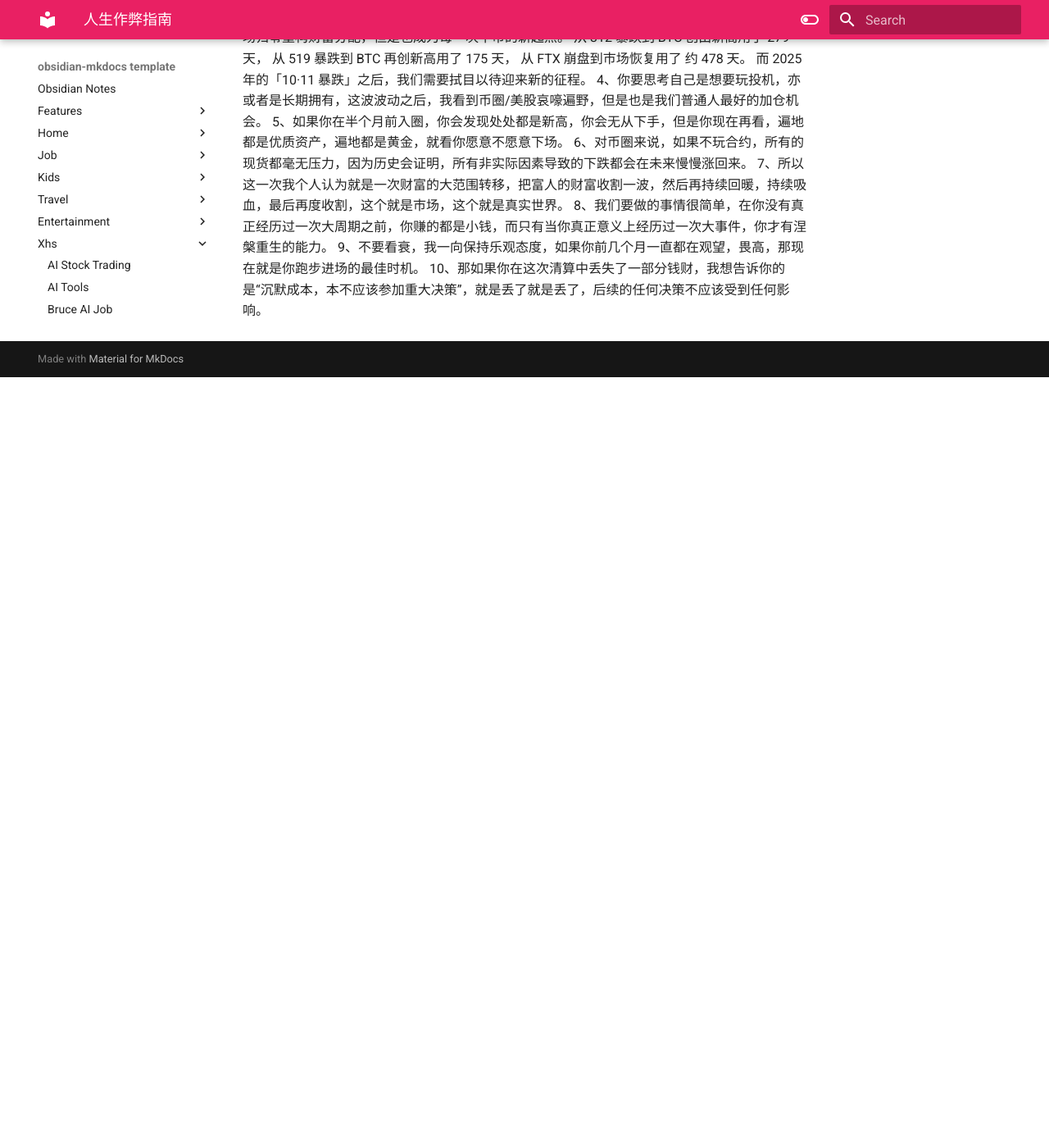
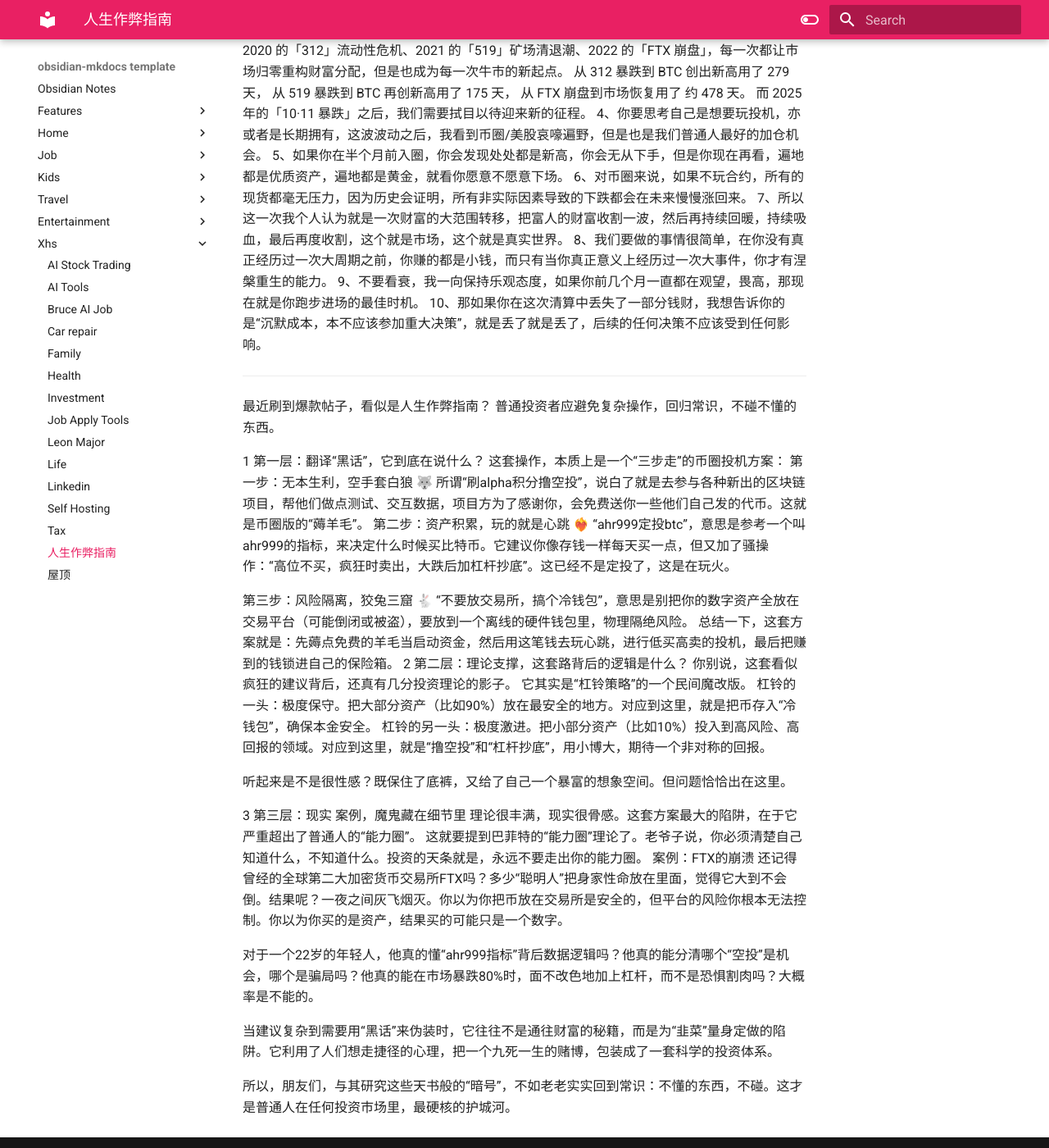
Before and after one commit to macsymgit/obsidian, an MkDocs documentation site: the page built from docs/xhs/人生作弊指南.md, in a window 1280 px wide and 1400 px high, scrolled down 1909 px. Shown: the whole window at 82% size. Built offline with MkDocs 1.6.1 and Material for MkDocs 9.7.7, drawn with Linux system fonts in a browser that asks for light colours; before the commit the page ends 2369 px from its top, so only the background shows below that; some of the changed text lies outside the part shown.

Commit message:
vault backup: 2025-10-15 16:21:58

```diff
--- a/docs/xhs/人生作弊指南.md
+++ b/docs/xhs/人生作弊指南.md
@@ -1,3 +1,5 @@
+https://wiseinvest.feishu.cn/base/H9qMb6JlqaaE9msqB7ecSkuznbf?table=tbl9haIWgcePMgst&view=vewgLA3CnH
+
 https://x.com/WiseInvest513/status/1978094936487567400
 
 你现在最应该做的是先研究一下数字货币⁺，然后刷一下 alpha 积分⁺ 撸空投，每个月赚点饭钱，开通一张 SafePal⁺ 的卡绑定支付宝直接USDC⁺ 结算，用于日常消费，而不要 C2C 出金。然后选一个喜欢的指标比如 ahr999⁺ 定投 btc⁺，平时每天买5刀，高位不买，疯狂时卖出，大跌后每天20刀2~3倍杠杆抄底。买的多了以后不要放交易所，搞个冷钱包⁺。
@@ -8,3 +10,39 @@
 
 https://x.com/WiseInvest513/status/1976956647718502564
 昨晚三点入睡，今早六点多起来。我切实地感受了一把“币圈人生”。 原因是根本睡不着，或者是你会想着有更加重要的事情需要你去思考和处理。 我看到昨天晚上很多朋友都聊完了这个事儿，我只顾着去搜索信息和检索咨询了，突然想到还没有发表自己的看法，在这里发表一下自己的看法和切实的数据。 1、这很有川普的个人特色，把事情弄得混乱，然后再寻求解决方案，他一直都是这样做的，我在前面的推文中无数次聊到，已经见怪不怪了。 2、昨晚币圈经历了史无前例的跌宕，如果说上次的跌宕还是一阵一阵的，这次就是直接插针，你可以说阴谋论，也可以说砸盘，都可以，因为时机已经成熟！ 3、2020 的「312」流动性危机、2021 的「519」矿场清退潮、2022 的「FTX 崩盘」，每一次都让市场归零重构财富分配，但是也成为每一次牛市的新起点。 从 312 暴跌到 BTC 创出新高用了 279 天， 从 519 暴跌到 BTC 再创新高用了 175 天， 从 FTX 崩盘到市场恢复用了 约 478 天。 而 2025 年的「10·11 暴跌」之后，我们需要拭目以待迎来新的征程。 4、你要思考自己是想要玩投机，亦或者是长期拥有，这波波动之后，我看到币圈/美股哀嚎遍野，但是也是我们普通人最好的加仓机会。 5、如果你在半个月前入圈，你会发现处处都是新高，你会无从下手，但是你现在再看，遍地都是优质资产，遍地都是黄金，就看你愿意不愿意下场。 6、对币圈来说，如果不玩合约，所有的现货都毫无压力，因为历史会证明，所有非实际因素导致的下跌都会在未来慢慢涨回来。 7、所以这一次我个人认为就是一次财富的大范围转移，把富人的财富收割一波，然后再持续回暖，持续吸血，最后再度收割，这个就是市场，这个就是真实世界。 8、我们要做的事情很简单，在你没有真正经历过一次大周期之前，你赚的都是小钱，而只有当你真正意义上经历过一次大事件，你才有涅槃重生的能力。 9、不要看衰，我一向保持乐观态度，如果你前几个月一直都在观望，畏高，那现在就是你跑步进场的最佳时机。 10、那如果你在这次清算中丢失了一部分钱财，我想告诉你的是“沉默成本，本不应该参加重大决策”，就是丢了就是丢了，后续的任何决策不应该受到任何影响。
+
+----------------
+
+最近刷到爆款帖子，看似是人生作弊指南？
+普通投资者应避免复杂操作，回归常识，不碰不懂的东西。
+
+1 第一层：翻译“黑话”，它到底在说什么？
+这套操作，本质上是一个“三步走”的币圈投机方案：
+第一步：无本生利，空手套白狼 🐺
+所谓“刷alpha积分撸空投”，说白了就是去参与各种新出的区块链项目，帮他们做点测试、交互数据，项目方为了感谢你，会免费送你一些他们自己发的代币。这就是币圈版的“薅羊毛”。
+第二步：资产积累，玩的就是心跳 ❤️‍🔥
+“ahr999定投btc”，意思是参考一个叫ahr999的指标，来决定什么时候买比特币。它建议你像存钱一样每天买一点，但又加了骚操作：“高位不买，疯狂时卖出，大跌后加杠杆抄底”。这已经不是定投了，这是在玩火。
+
+第三步：风险隔离，狡兔三窟 🐇
+“不要放交易所，搞个冷钱包”，意思是别把你的数字资产全放在交易平台（可能倒闭或被盗），要放到一个离线的硬件钱包里，物理隔绝风险。
+总结一下，这套方案就是：先薅点免费的羊毛当启动资金，然后用这笔钱去玩心跳，进行低买高卖的投机，最后把赚到的钱锁进自己的保险箱。
+2 第二层：理论支撑，这套路背后的逻辑是什么？
+你别说，这套看似疯狂的建议背后，还真有几分投资理论的影子。
+它其实是“杠铃策略”的一个民间魔改版。
+杠铃的一头：极度保守。把大部分资产（比如90%）放在最安全的地方。对应到这里，就是把币存入“冷钱包”，确保本金安全。
+杠铃的另一头：极度激进。把小部分资产（比如10%）投入到高风险、高回报的领域。对应到这里，就是“撸空投”和“杠杆抄底”，用小博大，期待一个非对称的回报。
+
+听起来是不是很性感？既保住了底裤，又给了自己一个暴富的想象空间。但问题恰恰出在这里。
+
+3 第三层：现实
+案例，魔鬼藏在细节里
+理论很丰满，现实很骨感。这套方案最大的陷阱，在于它严重超出了普通人的“能力圈”。
+这就要提到巴菲特的“能力圈”理论了。老爷子说，你必须清楚自己知道什么，不知道什么。投资的天条就是，永远不要走出你的能力圈。
+案例：FTX的崩溃
+还记得曾经的全球第二大加密货币交易所FTX吗？多少“聪明人”把身家性命放在里面，觉得它大到不会倒。结果呢？一夜之间灰飞烟灭。你以为你把币放在交易所是安全的，但平台的风险你根本无法控制。你以为你买的是资产，结果买的可能只是一个数字。
+
+对于一个22岁的年轻人，他真的懂“ahr999指标”背后数据逻辑吗？他真的能分清哪个“空投”是机会，哪个是骗局吗？他真的能在市场暴跌80%时，面不改色地加上杠杆，而不是恐惧割肉吗？大概率是不能的。
+
+当建议复杂到需要用“黑话”来伪装时，它往往不是通往财富的秘籍，而是为“韭菜”量身定做的陷阱。它利用了人们想走捷径的心理，把一个九死一生的赌博，包装成了一套科学的投资体系。
+
+所以，朋友们，与其研究这些天书般的“暗号”，不如老老实实回到常识：不懂的东西，不碰。这才是普通人在任何投资市场里，最硬核的护城河。
```
